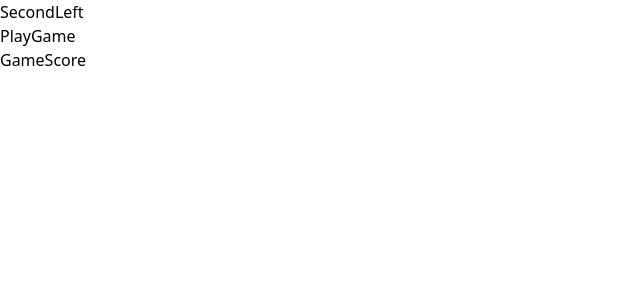
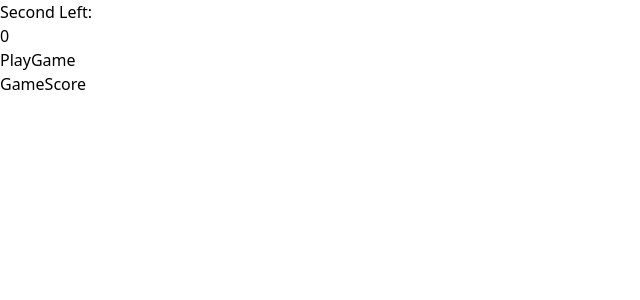
Before and after one commit to hannah-habibpour/Arithmetic-Game-App, a React (Create React App) app: page /play in a window 1280 px wide. Shown: the top 300 px of the page, without its empty margins (0-640 px from the left). Built offline with nearby package versions, Linux system fonts and the light colour scheme.

Commit message:
Added Context and CalculateTimeLeft

```diff
--- a/src/components/shared/SecondLeft.jsx
+++ b/src/components/shared/SecondLeft.jsx
@@ -1,6 +1,19 @@
+import { useContext } from "react"
+import GameContext from "../../context/GameContext"
+import CalculateTimeLeft from "../../utilities/Utils"
+
+
 function SecondLeft() {
+  const { duration } = useContext(GameContext)
+
+
+
   return (
-    <div>SecondLeft</div>
+    <div>
+      <p>Second Left: </p>
+      <CalculateTimeLeft duration={duration} />
+    </div>
+
   )
 }
 
```
